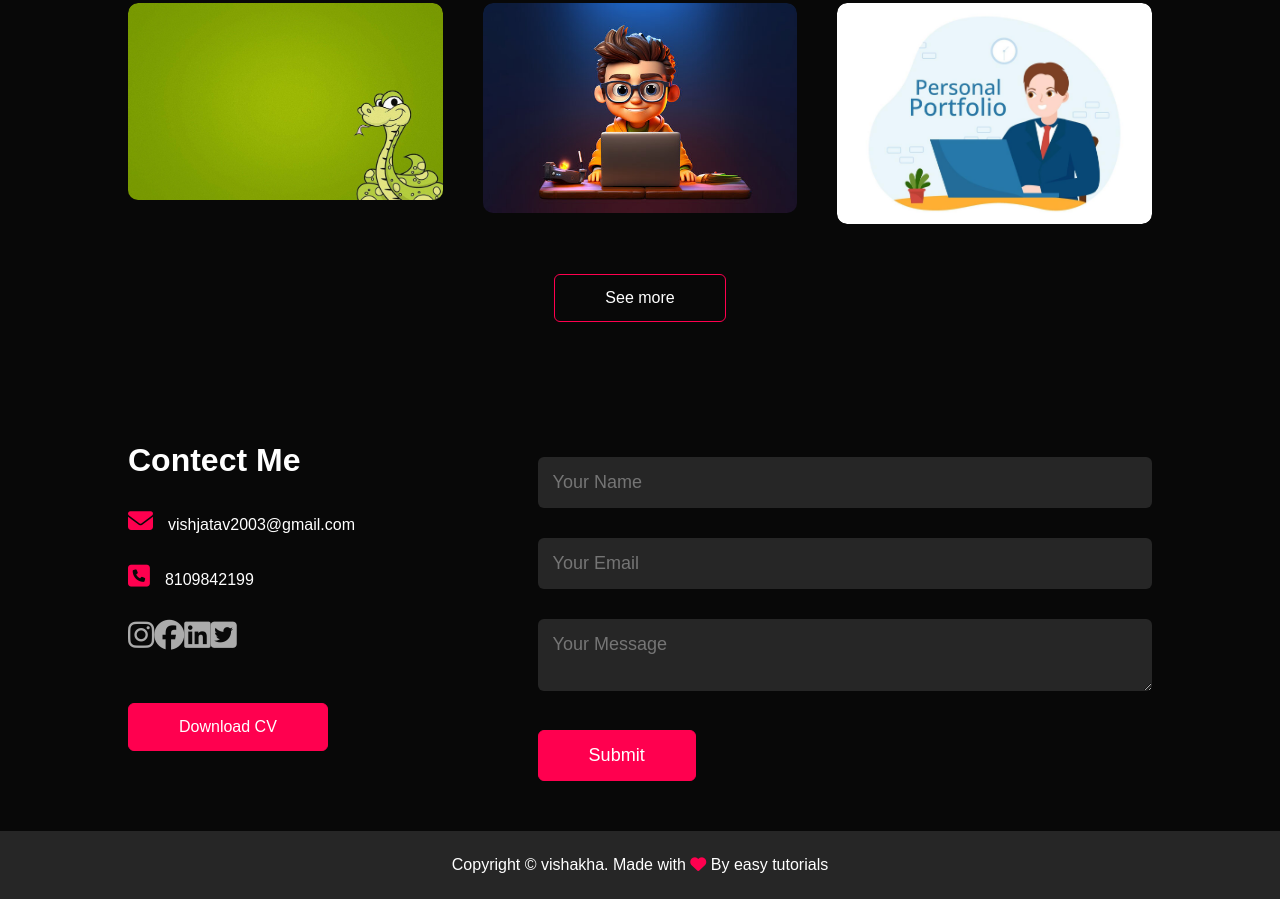
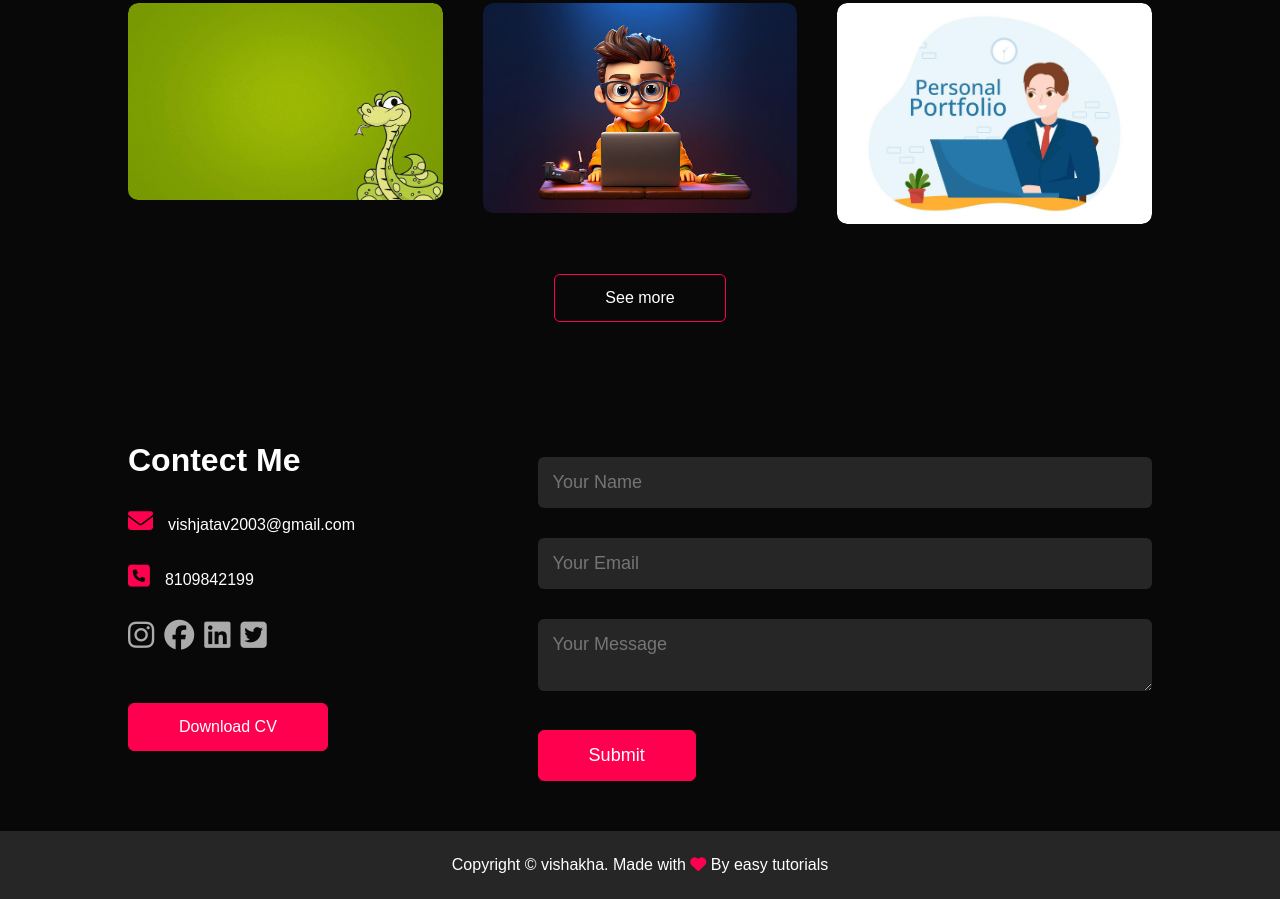
Before and after one commit to vishakhaJatav/Portfolio, a plain HTML site: page index.html in a window 1280 px wide. Shown: the part 2228-3127 px from the top of the page. Drawn offline with Linux system fonts and the light colour scheme.

Commit message:
first commit

```diff
--- a/style.css
+++ b/style.css
@@ -271,7 +271,7 @@ margin: 20px 0 40px;
 .social-icons {
     margin-top: 30px;
     display: flex;
-    gap: -5px;
+    gap: 10px;
 }
 .social-icons a {
     text-decoration: none;
```
